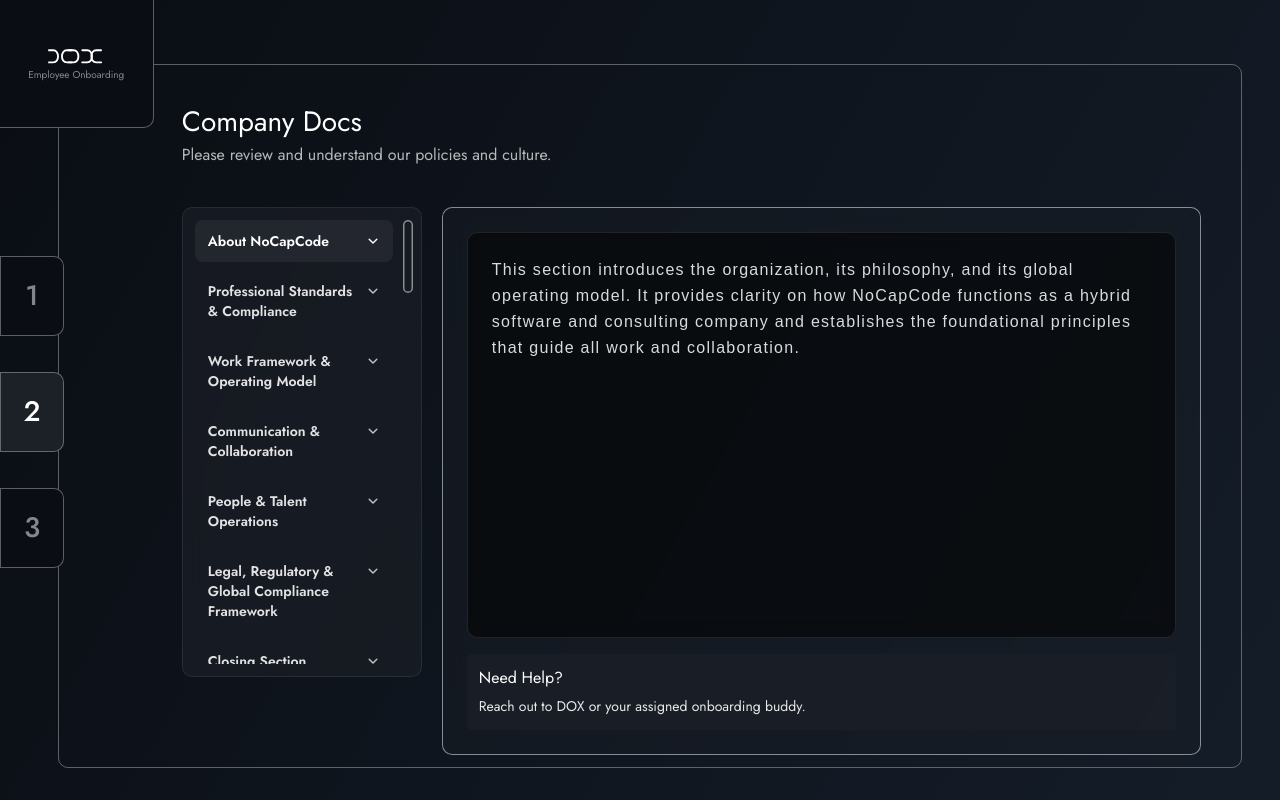
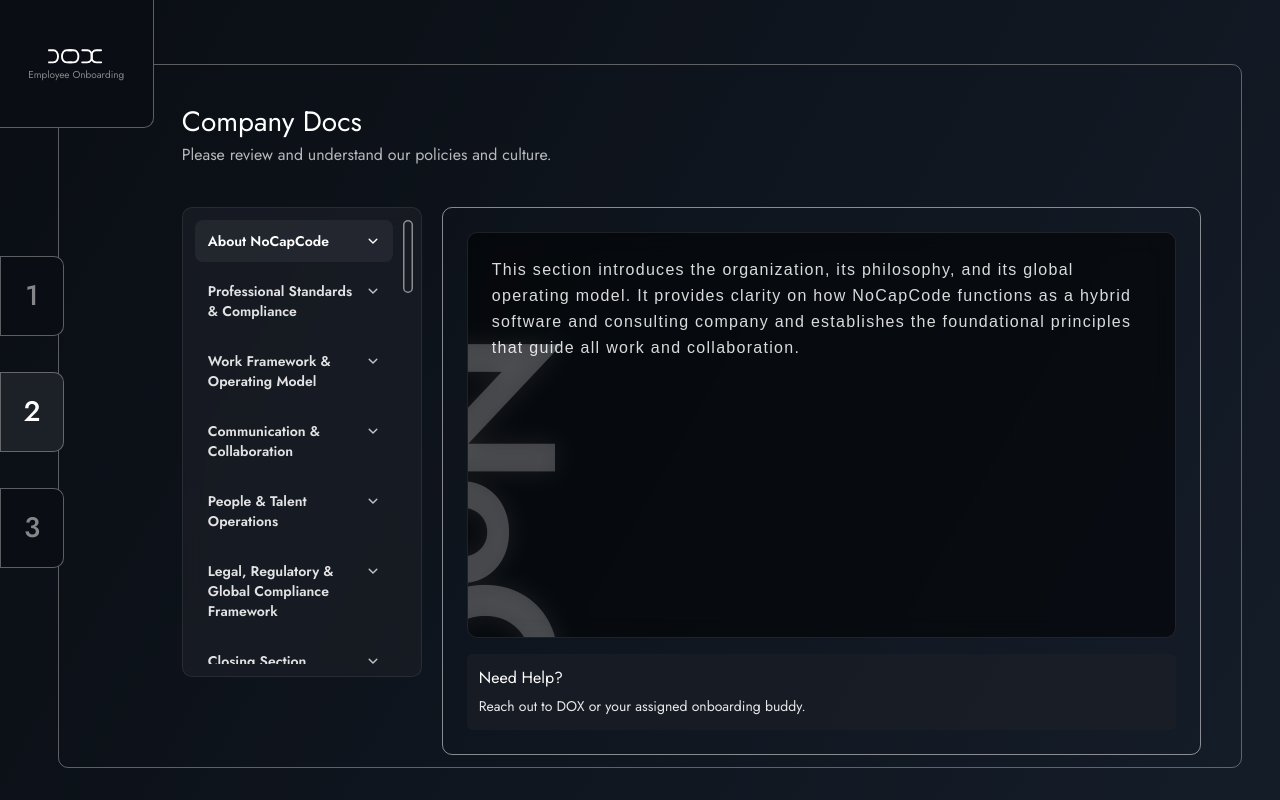
Before and after one commit to NoCapCode-tm/Dox, a React (Vite) app: page /company-docs in a window 1280 px wide. Built offline with nearby package versions, Linux system fonts and the light colour scheme; a web font is replaced by a local one.

Commit message:
feat(CompanyDocs):add ncc text effect to content container

```diff
--- a/src/pages/CompanyDocs.jsx
+++ b/src/pages/CompanyDocs.jsx
@@ -213,7 +213,7 @@
                 </div>
             </div>
 
-            {/* Sidebar DOX logo square for md+ */}
+            {/* Sidebar DOX logo square */}
             <div className="absolute top-0 left-0 z-50 hidden md:block">
                 <div
                     className="flex flex-col items-center justify-center overflow-hidden"
@@ -335,9 +335,9 @@
                                         <section
                                             className="rounded-[10px] border border-white/50 p-4 md:p-6"
                                             style={{
-                                                background: 'rgba(28, 32, 39, 0.42)',
-                                                backdropFilter: 'blur(10px)',
-                                                WebkitBackdropFilter: 'blur(10px)',
+                                                background: '0A0E14',
+                                                // backdropFilter: 'blur(10px)',
+                                                //WebkitBackdropFilter: 'blur(10px)',
                                             }}
                                         >
                                             <ExpandableContent
@@ -353,11 +353,11 @@
                                                 </p>
                                             </div>
                                         </section>
-
+                                        {/*confirmation  */}
                                         <section
                                             className="rounded-[10px] border p-4 md:p-6"
                                             style={{
-                                                background: 'rgba(28, 32, 39, 0.65)',
+                                                background: '0A0E14',
                                                 border: '0.5px solid rgba(255, 255, 255, 0.5)',
                                                 backdropFilter: 'blur(10px)',
                                                 WebkitBackdropFilter: 'blur(10px)',
@@ -588,7 +588,7 @@
         <div className="space-y-2">
             {/* Document Card */}
             <article
-                className="rounded-[10px] border border-white/8 transition-all duration-300 relative"
+                className="rounded-[10px] border border-white/8 transition-all duration-300 relative overflow-hidden"
                 style={{
                     background: 'rgba(0, 0, 0, 0.54)',
                     borderColor: 'rgba(255, 255, 255, 0.1)',
@@ -596,9 +596,29 @@
                     WebkitBackdropFilter: 'blur(10px)',
                 }}
             >
+                {/* Scrollable Content */}
+                <div className="relative overflow-hidden min-h-[404px]">
+                    <div
+                        aria-hidden="true"
+                        className="pointer-events-none absolute left-[28px] top-[96px] z-0 select-none whitespace-nowrap opacity-100"
+                        style={{
+                            width: '1164px',
+                            height: '129px',
+                            fontFamily: 'Jost, sans-serif',
+                            fontStyle: 'normal',
+                            fontWeight: 600,
+                            fontSize: '200px',
+                            lineHeight: '24px',
+                            color: 'rgba(255, 255, 255, 0.22)',
+                            textShadow: '0 0 24px rgba(255, 255, 255, 0.08)',
+                            letterSpacing: '-0.06em',
+                            transform: 'rotate(90deg)',
+                            transformOrigin: 'left top',
+                        }}
+                    >
+                        NoCapCode
+                    </div>
 
-
-                {/* Scrollable Content */}
                     <div
                         ref={contentScrollRef}
                         className="relative z-10 [scrollbar-width:none] [&::-webkit-scrollbar]:hidden"
@@ -625,6 +645,7 @@
                         >
                             {renderContentWithBoldMarkers(content)}
                         </p>
+                    </div>
                 </div>
 
                 {isExpanded && isOverflowing ? (
```
Lines whose indentation alone changed are shown as unchanged.
